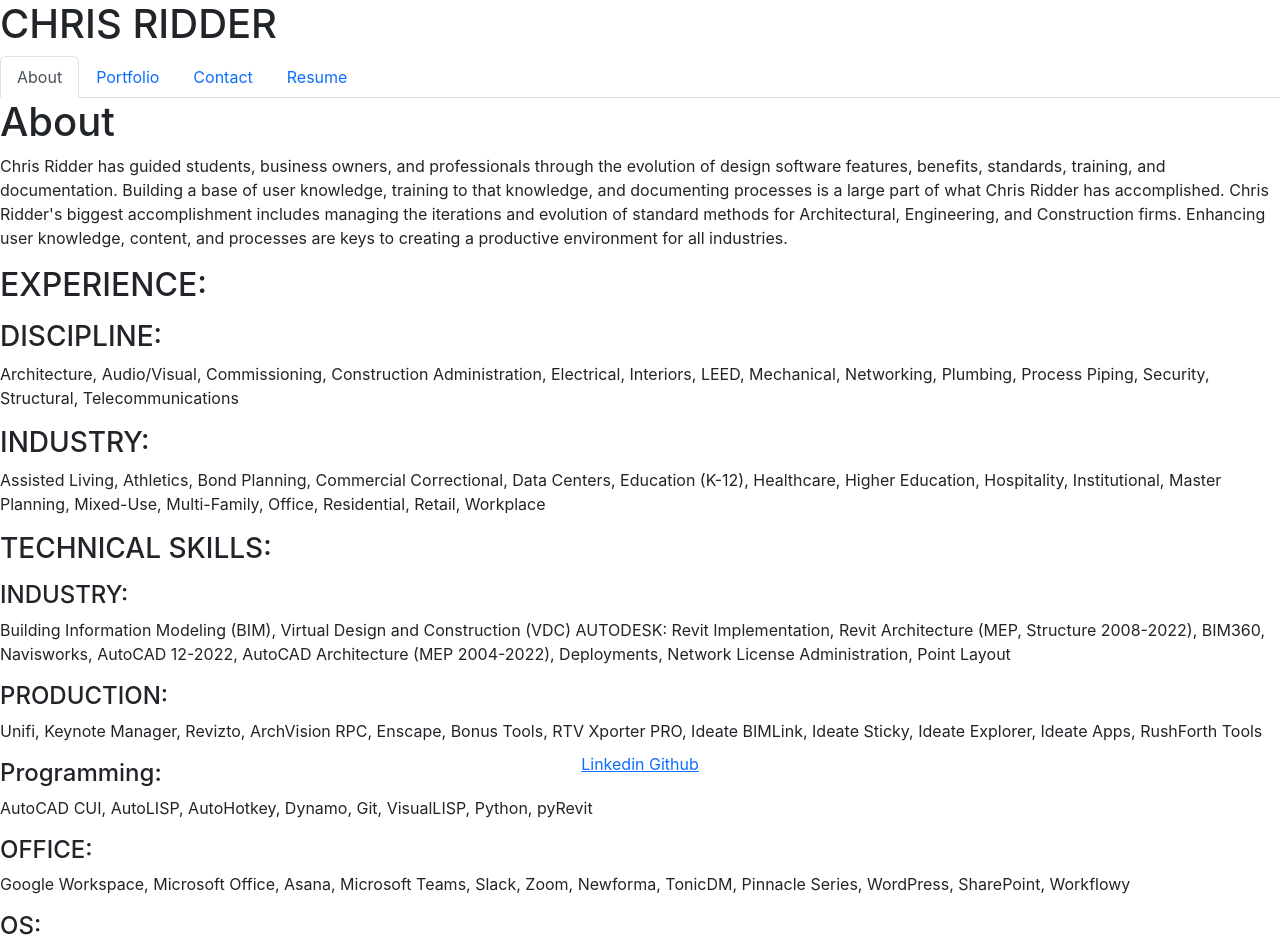
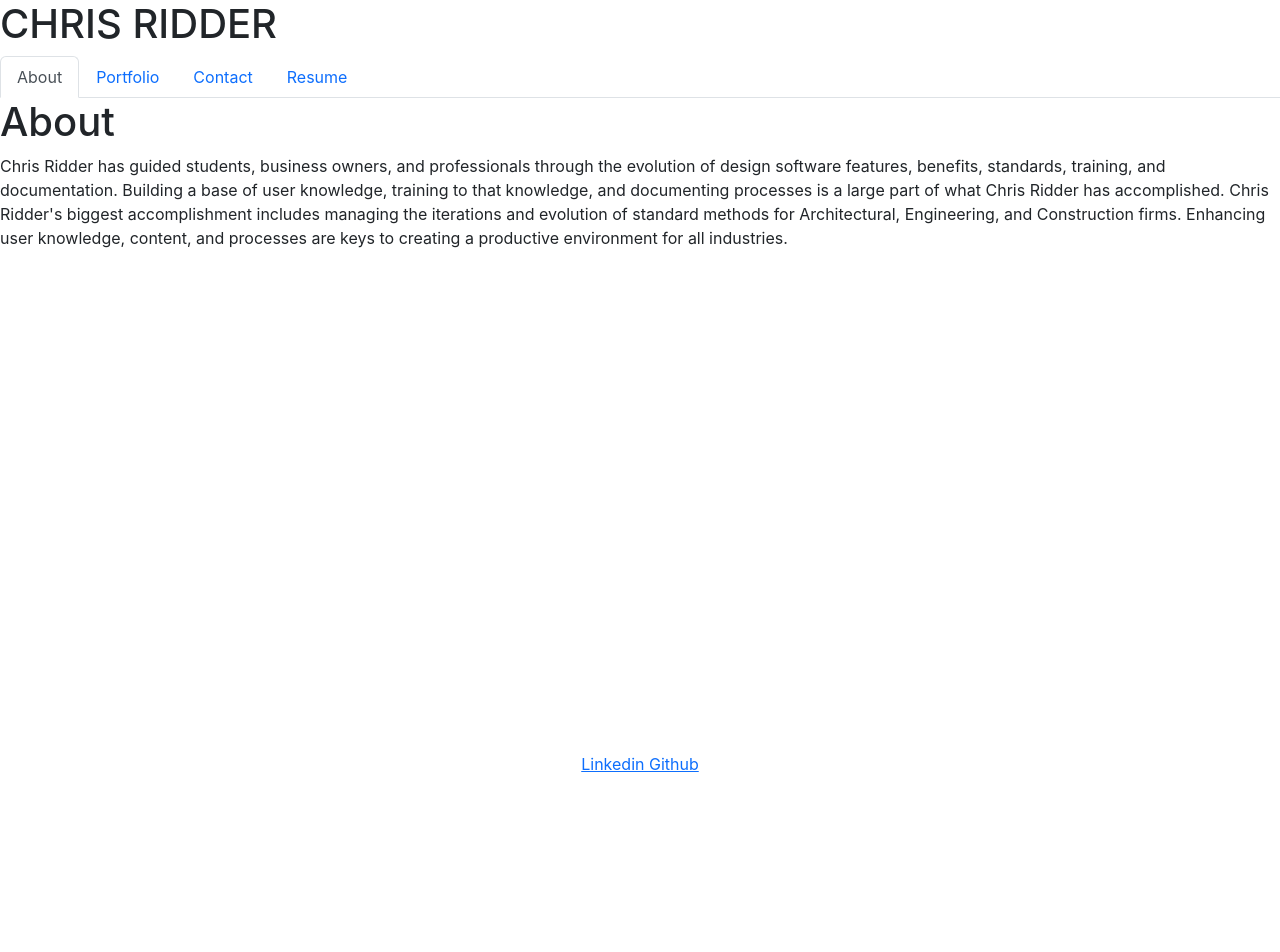
Before and after one commit to cridder/ReactPortfolio202301, a React (Create React App) app in the folder react-portfolio/: page / in a window 1280 px wide. Shown: the top 952 px of the page. After the commit the page ends 800 px from the top, so only its background shows below. Built offline with nearby package versions, Linux system fonts and the light colour scheme.

Commit message:
pdf download and other edits

```diff
--- a/react-portfolio/src/App.js
+++ b/react-portfolio/src/App.js
@@ -1,5 +1,5 @@
 //
-import logo from "./logo.svg";
+// import logo from "./logo.svg";
 import React from "react";
 import PortfolioContainer from "./components/PortfolioContainer";
 
--- a/react-portfolio/src/components/PortfolioContainer.js
+++ b/react-portfolio/src/components/PortfolioContainer.js
@@ -1,6 +1,6 @@
 import React, { useState } from "react";
 import NavTabs from "./NavTabs";
-import Home from "./pages/Z_NotUsed_Home";
+// import Home from "./pages/Z_NotUsed_Home";
 import About from "./pages/About";
 import Portfolio from "./pages/Portfolio";
 import Contact from "./pages/Contact";
--- a/react-portfolio/src/components/pages/About.js
+++ b/react-portfolio/src/components/pages/About.js
@@ -15,50 +15,6 @@
 				knowledge, content, and processes are keys to creating a productive
 				environment for all industries.
 			</p>
-			<p>
-				<p>
-					<h2>EXPERIENCE:</h2>
-				</p>
-				<p>
-					<h3>DISCIPLINE:</h3> Architecture, Audio/Visual, Commissioning,
-					Construction Administration, Electrical, Interiors, LEED, Mechanical,
-					Networking, Plumbing, Process Piping, Security, Structural,
-					Telecommunications
-				</p>
-				<p>
-					<h3>INDUSTRY:</h3> Assisted Living, Athletics, Bond Planning,
-					Commercial Correctional, Data Centers, Education (K-12), Healthcare,
-					Higher Education, Hospitality, Institutional, Master Planning,
-					Mixed-Use, Multi-Family, Office, Residential, Retail, Workplace
-				</p>
-				<p>
-					<h3>TECHNICAL SKILLS:</h3>
-				</p>
-				<p>
-					<h4>INDUSTRY:</h4> Building Information Modeling (BIM), Virtual Design
-					and Construction (VDC) AUTODESK: Revit Implementation, Revit
-					Architecture (MEP, Structure 2008-2022), BIM360, Navisworks, AutoCAD
-					12-2022, AutoCAD Architecture (MEP 2004-2022), Deployments, Network
-					License Administration, Point Layout
-				</p>
-				<p>
-					<h4>PRODUCTION:</h4> Unifi, Keynote Manager, Revizto, ArchVision RPC,
-					Enscape, Bonus Tools, RTV Xporter PRO, Ideate BIMLink, Ideate Sticky,
-					Ideate Explorer, Ideate Apps, RushForth Tools
-				</p>
-				<p>
-					<h4>Programming:</h4> AutoCAD CUI, AutoLISP, AutoHotkey, Dynamo, Git,
-					VisualLISP, Python, pyRevit
-				</p>
-				<p>
-					<h4>OFFICE:</h4>Google Workspace, Microsoft Office, Asana, Microsoft
-					Teams, Slack, Zoom, Newforma, TonicDM, Pinnacle Series, WordPress,
-					SharePoint, Workflowy
-				</p>
-				<p>
-					<h4>OS:</h4>Windows, macOS, Ubuntu
-				</p>
-			</p>
 		</div>
 	);
 }
--- a/react-portfolio/src/components/pages/Contact.js
+++ b/react-portfolio/src/components/pages/Contact.js
@@ -1,25 +1,89 @@
-import React from 'react';
+import React, { useState } from "react";
 
 
+// Here we import a helper function that will check if the email is valid
+import { validateEmail } from "../../utils/helpers";
 
 export default function Contact() {
-  return (
-    <div>
-      <h1>Contact Page</h1>
-      <p>
-        Integer cursus bibendum sem non pretium. Vestibulum in aliquet sem, quis
-        molestie urna. Aliquam semper ultrices varius. Aliquam faucibus sit amet
-        magna a ultrices. Aenean pellentesque placerat lacus imperdiet
-        efficitur. In felis nisl, luctus non ante euismod, tincidunt bibendum
-        mi. In a molestie nisl, eu sodales diam. Nam tincidunt lacus quis magna
-        posuere, eget tristique dui dapibus. Maecenas fermentum elementum
-        faucibus. Quisque nec metus vestibulum, egestas massa eu, sollicitudin
-        ipsum. Nulla facilisi. Sed ut erat ligula. Nam tincidunt nunc in nibh
-        dictum ullamcorper. Class aptent taciti sociosqu ad litora torquent per
-        conubia nostra, per inceptos himenaeos. Etiam ornare rutrum felis at
-        rhoncus. Etiam vel condimentum magna, quis tempor nulla.
-      </p>
-    </div>
+	// Create state variables for the fields in the form
+	// We are also setting their initial values to an empty string
+	const [email, setEmail] = useState("");
+	const [userName, setUserName] = useState("");
+	const [password, setPassword] = useState("");
+	const [errorMessage, setErrorMessage] = useState("");
 
-  );
+	const handleInputChange = (e) => {
+		// Getting the value and name of the input which triggered the change
+		const { target } = e;
+		const inputType = target.name;
+		const inputValue = target.value;
+
+		// Based on the input type, we set the state of either email, username, and password
+		if (inputType === "email") {
+			setEmail(inputValue);
+		} else if (inputType === "userName") {
+			setUserName(inputValue);
+		} else {
+			setPassword(inputValue);
+		}
+	};
+
+	const handleFormSubmit = (e) => {
+		// Preventing the default behavior of the form submit (which is to refresh the page)
+		e.preventDefault();
+
+		// First we check to see if the email is not valid or if the userName is empty. If so we set an error message to be displayed on the page.
+		if (!validateEmail(email) || !userName) {
+			setErrorMessage("Email or username is invalid");
+			// We want to exit out of this code block if something is wrong so that the user can correct it
+			return;
+			// Then we check to see if the password is not valid. If so, we set an error message regarding the password.
+		}
+
+		alert(`Hello ${userName}`);
+
+		// If everything goes according to plan, we want to clear out the input after a successful registration.
+		setUserName("");
+		setPassword("");
+		setEmail("");
+	};
+
+	return (
+		<div>
+			{/* <p>Hello {userName}</p> */}
+			<form className="form">
+				<input
+					value={email}
+					name="email"
+					onChange={handleInputChange}
+					type="email"
+					placeholder="email"
+				/>
+				<input
+					value={userName}
+					name="userName"
+					onChange={handleInputChange}
+					type="text"
+					placeholder="username"
+				/>
+				<input
+					value={password}
+					name="password"
+					onChange={handleInputChange}
+					type="password"
+					placeholder="Password"
+				/>
+				<button type="button" onClick={handleFormSubmit}>
+					Submit
+				</button>
+			</form>
+			{errorMessage && (
+				<div>
+					<p className="error-text">{errorMessage}</p>
+				</div>
+			)}
+		</div>
+	);
 }
+
+// export default Form;
--- a/react-portfolio/src/components/pages/Resume.js
+++ b/react-portfolio/src/components/pages/Resume.js
@@ -3,7 +3,11 @@
 export default function Resume() {
 	return (
 		<div>
-			<h1>Resume Page</h1>
+			<h3>
+				<a href="ChrisRidderResume.pdf" download="ChrisRidderResume.pdf">
+					Download Resume
+				</a>
+			</h3>
 			<body>
 				<p>
 					<span>
--- /dev/null
+++ b/react-portfolio/src/utils/helpers.js
@@ -0,0 +1,10 @@
+export function validateEmail(email) {
+	const re =
+		/^(([^<>()[\]\\.,;:\s@"]+(\.[^<>()[\]\\.,;:\s@"]+)*)|(".+"))@((\[[0-9]{1,3}\.[0-9]{1,3}\.[0-9]{1,3}\.[0-9]{1,3}\])|(([a-zA-Z\-0-9]+\.)+[a-zA-Z]{2,}))$/;
+	return re.test(String(email).toLowerCase());
+}
+
+export function validateMessage(message) {
+	const re = /./;
+	return re.test(String(message)());
+}
```
Also changed, not shown: react-portfolio/src/components/pages/zContact.js (added, +54 -0 lines), 1 other file (tests, documents, lock files or other folders).
